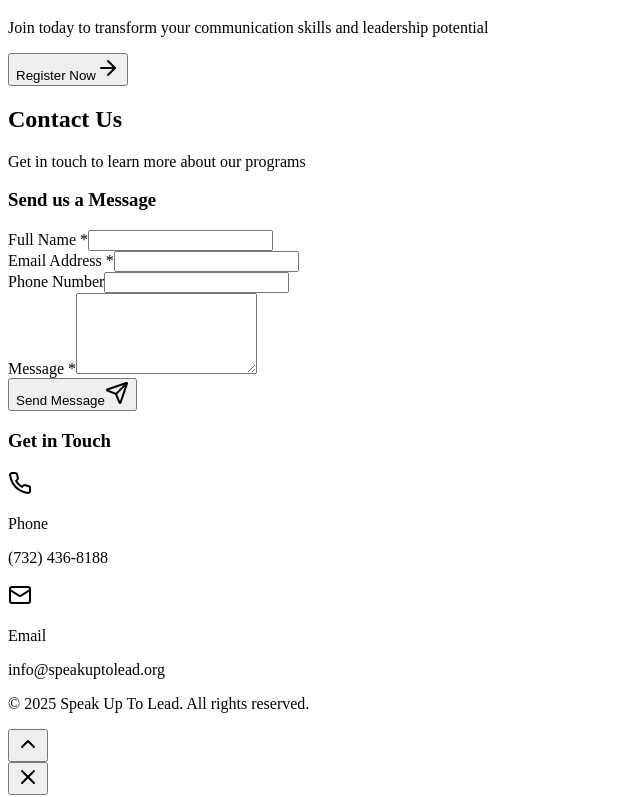
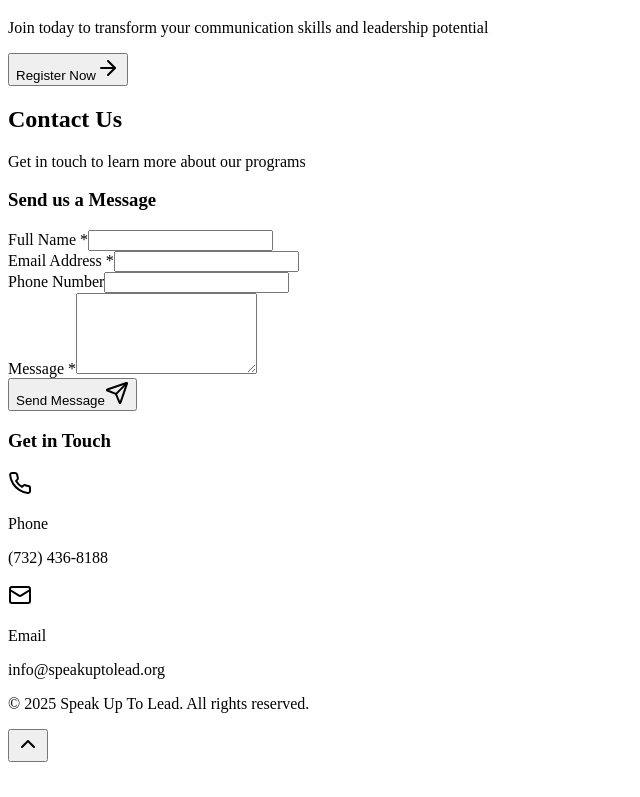
Before and after one commit to shivamsyal/speak-up-to-lead, a Next.js app: page /Landing in a window 1280 px wide. Shown: the part 2003-2800 px from the top of the page, without its empty margins (0-640 px from the left). After the commit the page ends 2773 px from the top, so only its background shows below. Built offline with nearby package versions, Linux system fonts and the light colour scheme.

Commit message:
removing promo

```diff
--- a/src/pages/Landing.tsx
+++ b/src/pages/Landing.tsx
@@ -27,7 +27,7 @@
   const [isFounderModalOpen, setIsFounderModalOpen] = useState(false);
   const [activeProgram, setActiveProgram] = useState("beginner");
   const [isMobileMenuOpen, setIsMobileMenuOpen] = useState(false);
-  const [showPromo, setShowPromo] = useState(true);
+  const [showPromo, setShowPromo] = useState(false);
 
   const typingPhrases = [
     "effective communication.",
```
Also changed, not shown: 2 other files (tests, documents, lock files or other folders).
